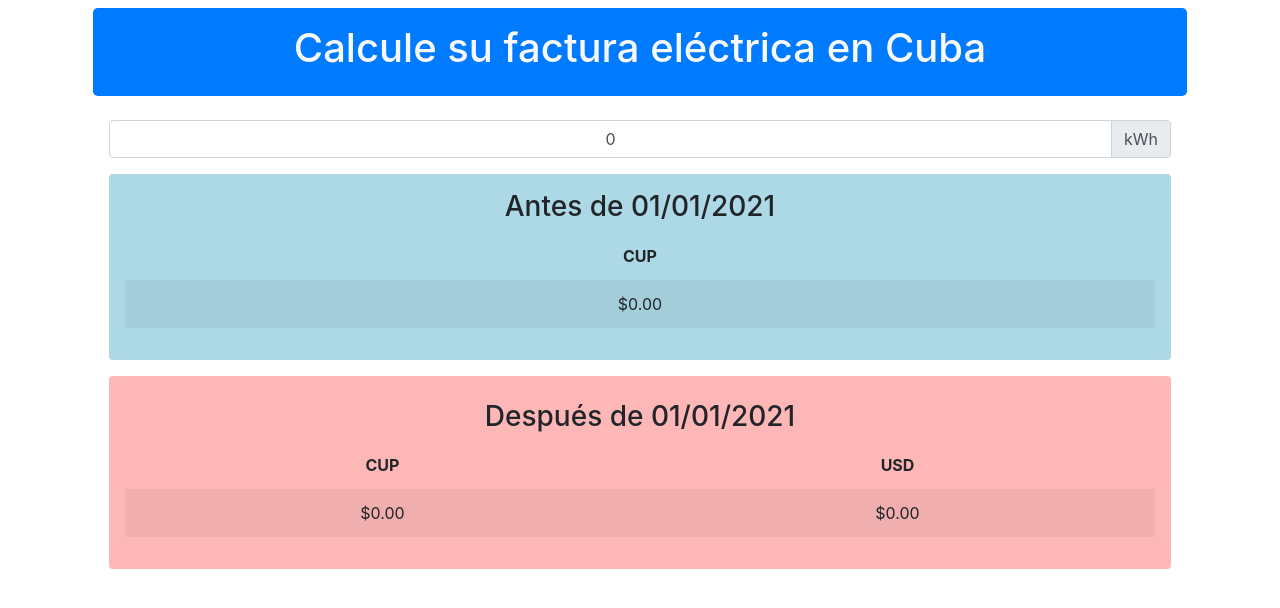
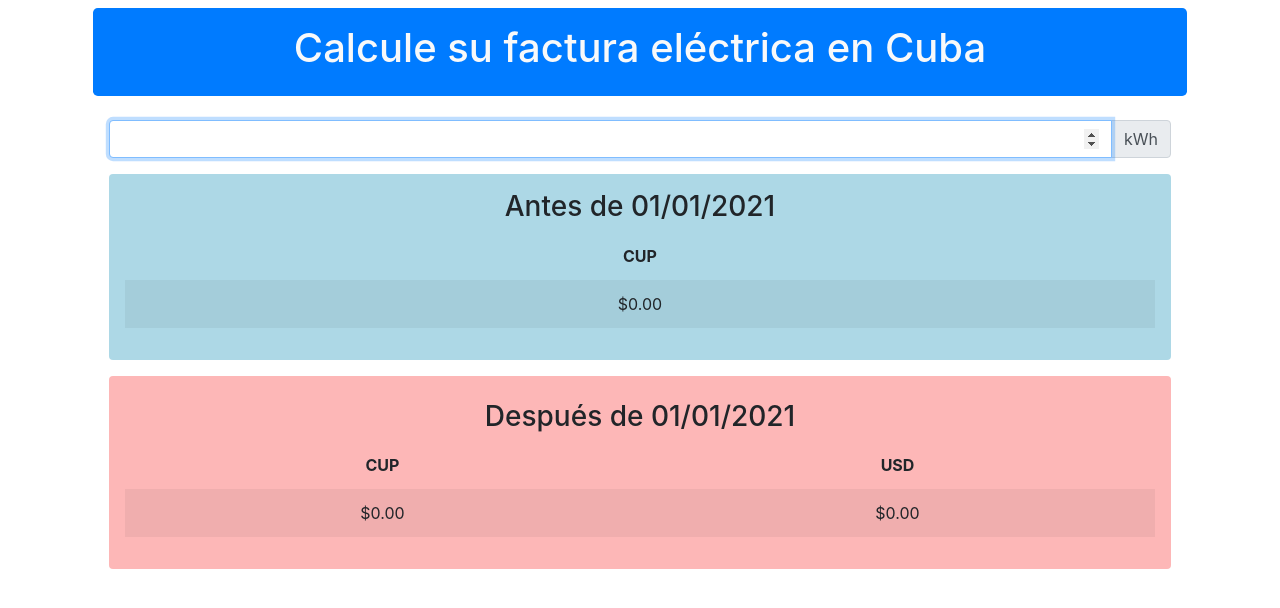
Before and after one commit to mlopezqc/electricidad, a React (Create React App) app: page / in a window 1280 px wide. Shown: the top 608 px of the page. Built offline with nearby package versions, Linux system fonts and the light colour scheme.

Commit message:
Minor fixes

```diff
--- a/src/App.js
+++ b/src/App.js
@@ -8,7 +8,7 @@ import FormControl from "react-bootstrap/FormControl";
 import Table from "react-bootstrap/Table";
 
 const Calculator = () => {
-  const [kwh, setKwh] = useState(0);
+  const [kwh, setKwh] = useState('');
   const [cup, setCup] = useState(0);
   const [cupOld, setCupOld] = useState(0);
   const [usd, setUsd] = useState(0);
@@ -65,6 +65,8 @@ const Calculator = () => {
           value={kwh}
           className="text-center"
           onChange={(e) => setKwh(e.target.value)}
+          autofocus="true"
+          type="number"
         />
         <InputGroup.Append>
           <InputGroup.Text id="basic-addon3">kWh</InputGroup.Text>
```
